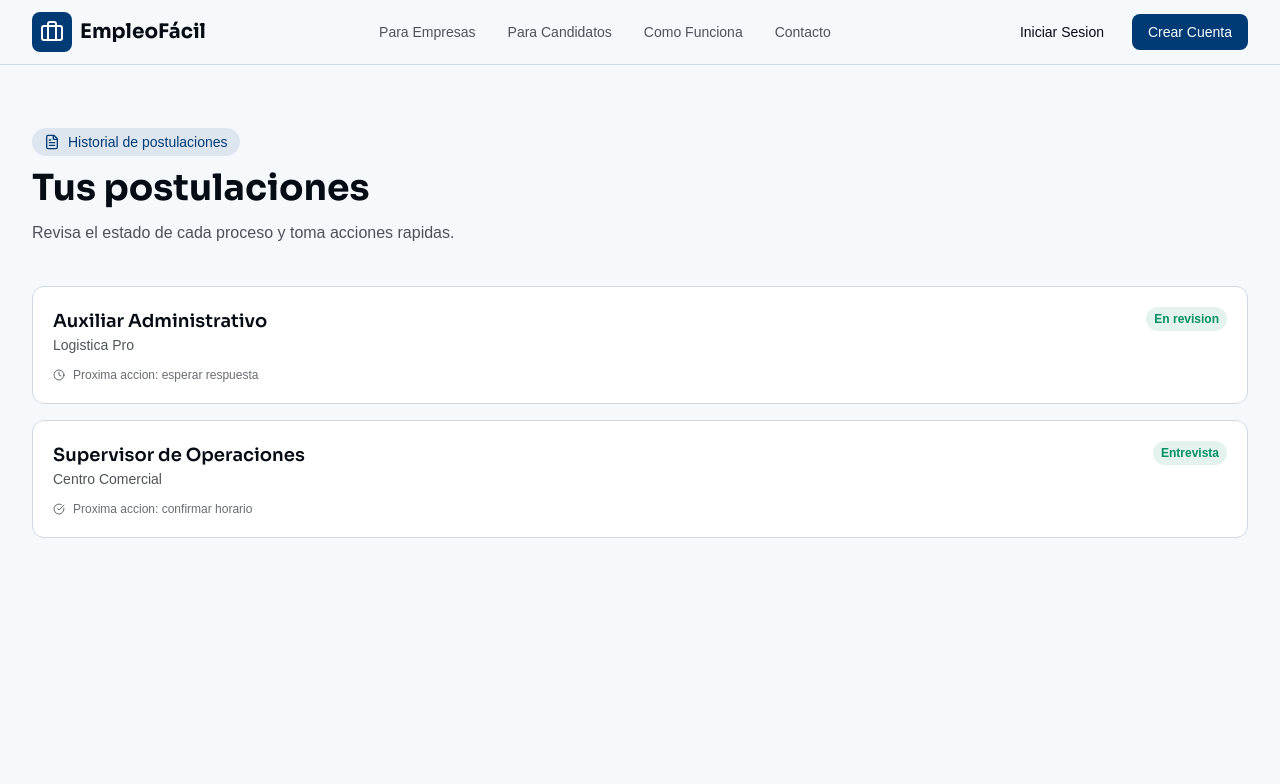
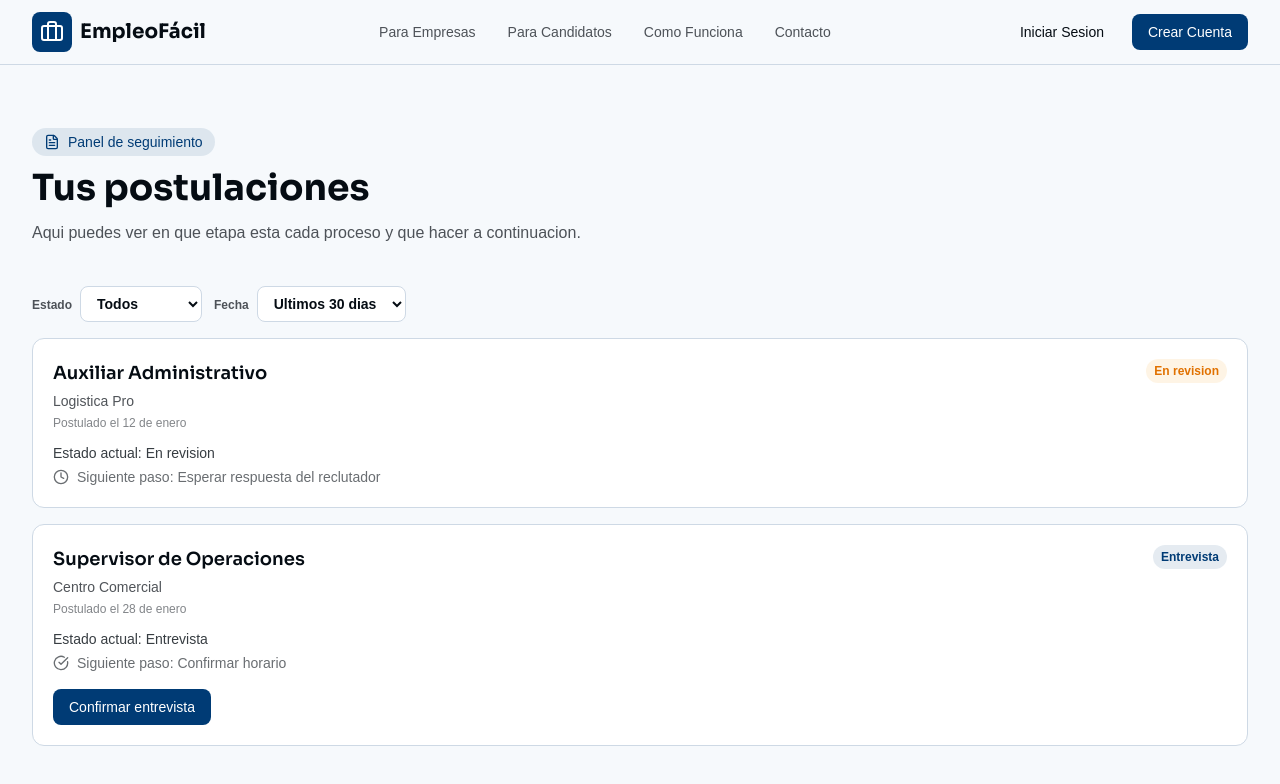
Before and after one commit to KevinTomala/empleofacil, a React (Vite) app in the folder frontend/: page /app/candidate/postulaciones in a window 1280 px wide. Shown: the top 784 px of the page. Built offline with nearby package versions, Linux system fonts and the light colour scheme.

Commit message:
Design: Mockup Postulaciones

```diff
--- a/frontend/src/modules/candidate/CandidatePostulaciones.jsx
+++ b/frontend/src/modules/candidate/CandidatePostulaciones.jsx
@@ -1,51 +1,167 @@
+import { useMemo, useState } from 'react'
 import { CheckCircle, Clock, FileText } from 'lucide-react'
 import Header from '../../components/Header'
 
 const POSTULACIONES = [
-  { title: 'Auxiliar Administrativo', company: 'Logistica Pro', status: 'En revision' },
-  { title: 'Supervisor de Operaciones', company: 'Centro Comercial', status: 'Entrevista' },
+  {
+    title: 'Auxiliar Administrativo',
+    company: 'Logistica Pro',
+    status: 'En revision',
+    appliedAt: '2026-01-12',
+    nextStep: 'Esperar respuesta del reclutador',
+    cta: null,
+  },
+  {
+    title: 'Supervisor de Operaciones',
+    company: 'Centro Comercial',
+    status: 'Entrevista',
+    appliedAt: '2026-01-28',
+    nextStep: 'Confirmar horario',
+    cta: { label: 'Confirmar entrevista' },
+  },
+  {
+    title: 'Analista de Inventario',
+    company: 'Bodega Central',
+    status: 'Finalizado',
+    appliedAt: '2025-12-20',
+    nextStep: 'Proceso finalizado',
+    cta: { label: 'Ver detalles' },
+  },
 ]
 
 export default function CandidatePostulaciones() {
+  const [statusFilter, setStatusFilter] = useState('Todos')
+  const [dateFilter, setDateFilter] = useState('Ultimos 30 dias')
+
+  const filteredPostulaciones = useMemo(() => {
+    const now = new Date()
+    const daysAgo = (days) => {
+      const cutoff = new Date(now)
+      cutoff.setDate(now.getDate() - days)
+      return cutoff
+    }
+
+    return POSTULACIONES.filter((item) => {
+      const appliedDate = new Date(item.appliedAt)
+      const statusOk = statusFilter === 'Todos' || item.status === statusFilter
+      let dateOk = true
+
+      if (dateFilter === 'Ultimos 7 dias') {
+        dateOk = appliedDate >= daysAgo(7)
+      } else if (dateFilter === 'Ultimos 30 dias') {
+        dateOk = appliedDate >= daysAgo(30)
+      } else if (dateFilter === 'Mas antiguos') {
+        dateOk = appliedDate < daysAgo(30)
+      }
+
+      return statusOk && dateOk
+    })
+  }, [statusFilter, dateFilter])
+
+  const formatDate = (value) =>
+    new Intl.DateTimeFormat('es-ES', {
+      day: 'numeric',
+      month: 'long',
+    }).format(new Date(value))
+
+  const statusStyles = {
+    'En revision': 'bg-amber-500/10 text-amber-600',
+    Entrevista: 'bg-primary/10 text-primary',
+    Finalizado: 'bg-emerald-500/10 text-emerald-600',
+    Rechazado: 'bg-rose-500/10 text-rose-600',
+  }
+
   return (
     <div className="min-h-screen bg-background">
       <Header />
       <main className="page-container pt-12 pb-20 space-y-10">
         <section className="space-y-3">
           <span className="inline-flex items-center gap-2 px-3 py-1 bg-primary/10 text-primary text-sm font-medium rounded-full">
-            <FileText className="w-4 h-4" /> Historial de postulaciones
+            <FileText className="w-4 h-4" /> Panel de seguimiento
           </span>
           <h1 className="font-heading text-3xl sm:text-4xl font-bold">Tus postulaciones</h1>
           <p className="text-foreground/70 max-w-2xl">
-            Revisa el estado de cada proceso y toma acciones rapidas.
+            Aqui puedes ver en que etapa esta cada proceso y que hacer a continuacion.
           </p>
         </section>
 
         <section className="grid gap-4">
-          {POSTULACIONES.map((item) => (
+          <div className="flex flex-wrap items-center gap-3">
+            <label className="text-xs font-semibold text-foreground/70">
+              Estado
+              <select
+                className="ml-2 rounded-lg border border-border bg-white px-3 py-2 text-sm text-foreground"
+                value={statusFilter}
+                onChange={(event) => setStatusFilter(event.target.value)}
+              >
+                <option value="Todos">Todos</option>
+                <option value="En revision">En revision</option>
+                <option value="Entrevista">Entrevista</option>
+                <option value="Finalizado">Finalizado</option>
+                <option value="Rechazado">Rechazado</option>
+              </select>
+            </label>
+            <label className="text-xs font-semibold text-foreground/70">
+              Fecha
+              <select
+                className="ml-2 rounded-lg border border-border bg-white px-3 py-2 text-sm text-foreground"
+                value={dateFilter}
+                onChange={(event) => setDateFilter(event.target.value)}
+              >
+                <option value="Ultimos 7 dias">Ultimos 7 dias</option>
+                <option value="Ultimos 30 dias">Ultimos 30 dias</option>
+                <option value="Mas antiguos">Mas antiguos</option>
+              </select>
+            </label>
+          </div>
+
+          {POSTULACIONES.length === 0 ? (
+            <div className="rounded-xl border border-dashed border-border bg-white p-6 text-center text-sm text-foreground/70">
+              Aun no tienes postulaciones activas.
+            </div>
+          ) : filteredPostulaciones.length === 0 ? (
+            <div className="rounded-xl border border-dashed border-border bg-white p-6 text-center text-sm text-foreground/70">
+              No hay procesos con ese estado.
+            </div>
+          ) : (
+            filteredPostulaciones.map((item) => (
               <article key={item.title} className="bg-white border border-border rounded-xl p-5">
                 <div className="flex items-start justify-between gap-3">
-                <div>
-                  <h2 className="font-semibold text-lg">{item.title}</h2>
+                  <div className="space-y-1">
+                    <h2 className="font-semibold text-lg text-foreground">{item.title}</h2>
                     <p className="text-sm text-foreground/70">{item.company}</p>
+                    <p className="text-xs text-foreground/50">
+                      Postulado el {formatDate(item.appliedAt)}
+                    </p>
                   </div>
-                <span className="text-xs font-semibold px-2 py-1 rounded-full bg-accent/10 text-accent">
+                  <span
+                    className={`text-xs font-semibold px-2 py-1 rounded-full ${statusStyles[item.status]}`}
+                  >
                     {item.status}
                   </span>
                 </div>
-              <div className="flex items-center gap-2 text-xs text-foreground/60 mt-3">
+                <div className="mt-3 space-y-1 text-sm text-foreground/70">
+                  <p className="font-medium text-foreground/80">Estado actual: {item.status}</p>
+                  <p className="flex items-center gap-2 text-foreground/60">
                     {item.status === 'Entrevista' ? (
-                  <>
-                    <CheckCircle className="w-3 h-3" /> Proxima accion: confirmar horario
-                  </>
+                      <CheckCircle className="w-4 h-4" />
                     ) : (
-                  <>
-                    <Clock className="w-3 h-3" /> Proxima accion: esperar respuesta
-                  </>
+                      <Clock className="w-4 h-4" />
                     )}
+                    Siguiente paso: {item.nextStep}
+                  </p>
                 </div>
+                {item.cta ? (
+                  <button
+                    type="button"
+                    className="mt-4 px-4 py-2 text-sm font-medium bg-primary text-white rounded-lg hover:bg-primary/90 transition-colors"
+                  >
+                    {item.cta.label}
+                  </button>
+                ) : null}
               </article>
-          ))}
+            ))
+          )}
         </section>
       </main>
     </div>
```
Lines whose indentation alone changed are shown as unchanged.
